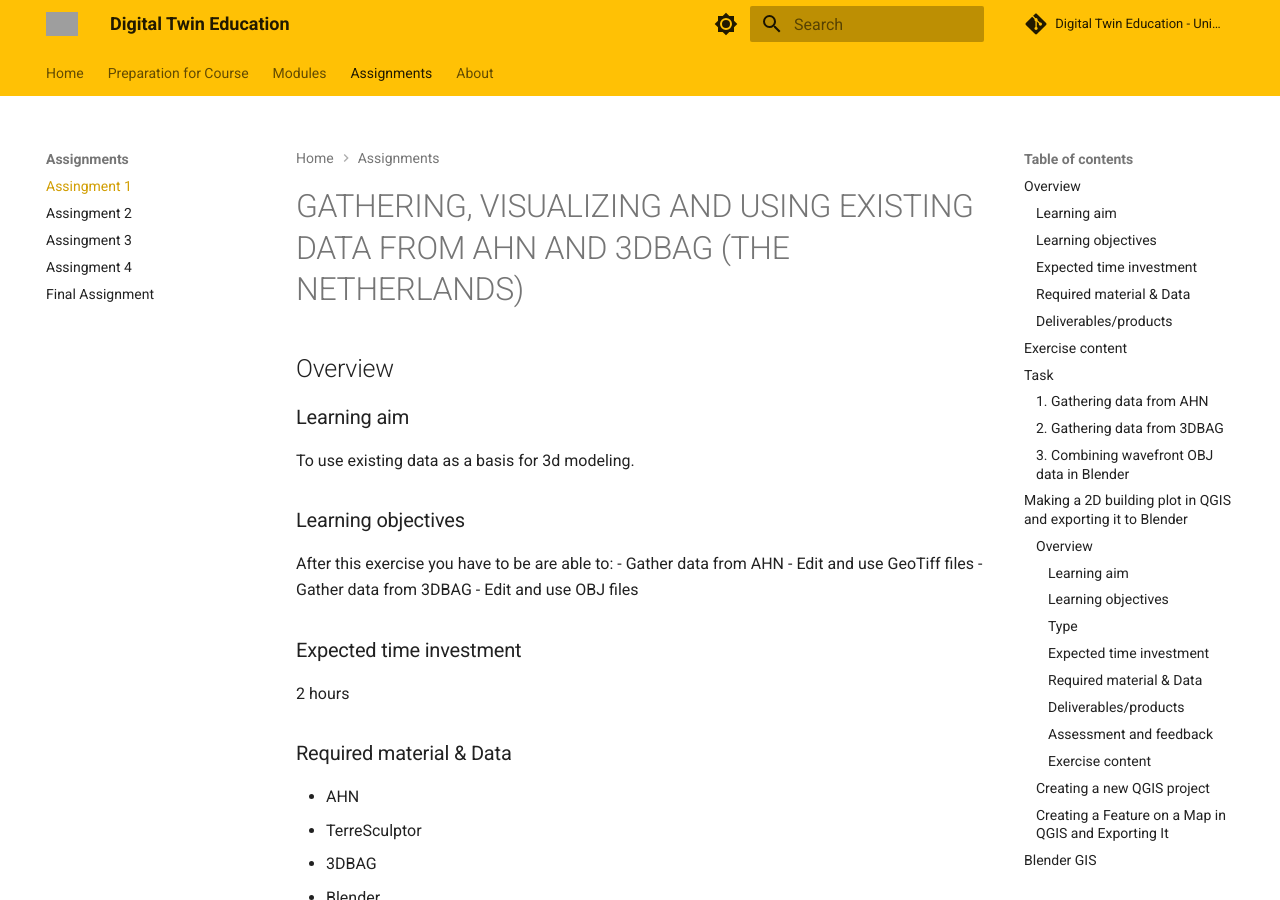
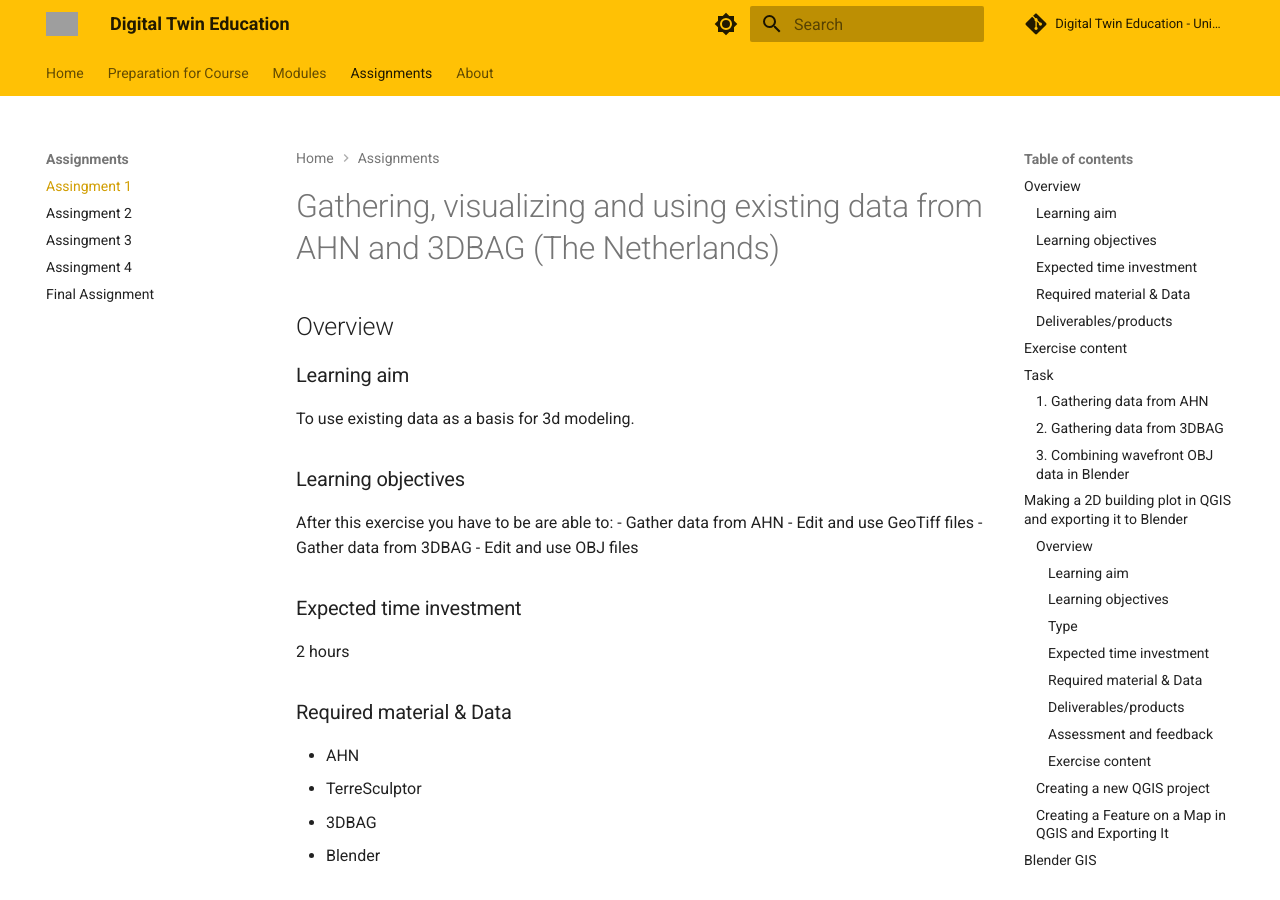
Before and after one commit to DigitalTwin-Geohub/DigitalTwinEducation, an MkDocs documentation site: the page built from docs/Assignment/Assignment I.md, in a window 1280 px wide and 900 px high. Built offline with MkDocs 1.6.1 and Material for MkDocs 9.7.7, drawn with Linux system fonts in a browser that asks for light colours; comment, search, counter and statistics services are not loaded; grey boxes are pictures that could not be loaded.

```diff
--- a/docs/Assignment/Assignment I.md
+++ b/docs/Assignment/Assignment I.md
@@ -1,4 +1,5 @@
-# GATHERING, VISUALIZING AND USING EXISTING DATA FROM AHN AND 3DBAG (THE NETHERLANDS)
+# Gathering, visualizing and using existing data from AHN and 3DBAG (The Netherlands)
+
 
 ## Overview
 ### Learning aim
```
Also changed, not shown: docs/Modules/Module I.md (+2 -0 lines), docs/Presentations/Syllabus and Presentation.md (added, +18 -0 lines).
